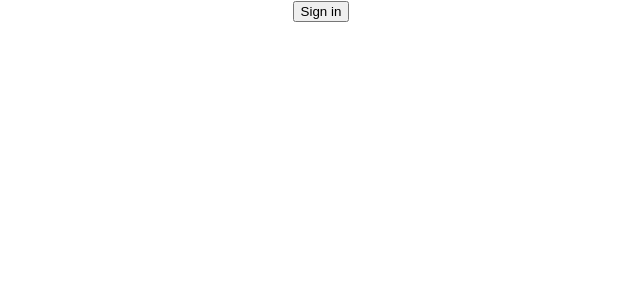
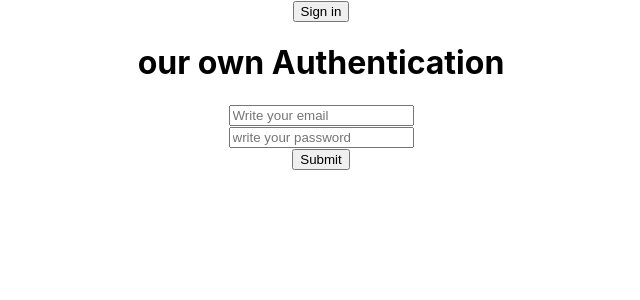
Before and after one commit to NayemulSCode/firebase-hosting-with-react, a React (Create React App) app: page / in a window 1280 px wide. Shown: the top 300 px of the page, without its empty margins (319-959 px from the left). Built offline with nearby package versions, Linux system fonts and the light colour scheme.

Commit message:
add form email and pass

```diff
--- a/src/App.js
+++ b/src/App.js
@@ -43,6 +43,14 @@
       console.log(err.message);
     })
   }
+
+  const handleChange = (e) =>{
+    console.log(e.target.name,e.target.value);
+  }
+
+  const handleSubmit = () => {
+
+  }
   return (
     <div className="App">
       {
@@ -56,6 +64,14 @@
           <img src={user.photo} alt="profile image"/>
         </div>
       }
+      <h1>our own Authentication</h1>
+      <form onSubmit ={handleSubmit}>
+        <input type="text" name="email" onChange={handleChange} placeholder="Write your email" required/>
+        <br/>
+       <input type="password" name="password" onChange={handleChange} placeholder="write your password" required/>
+        <br/>
+       <input type="submit" value="Submit"/>
+      </form>
     </div>
   );
 }
```
